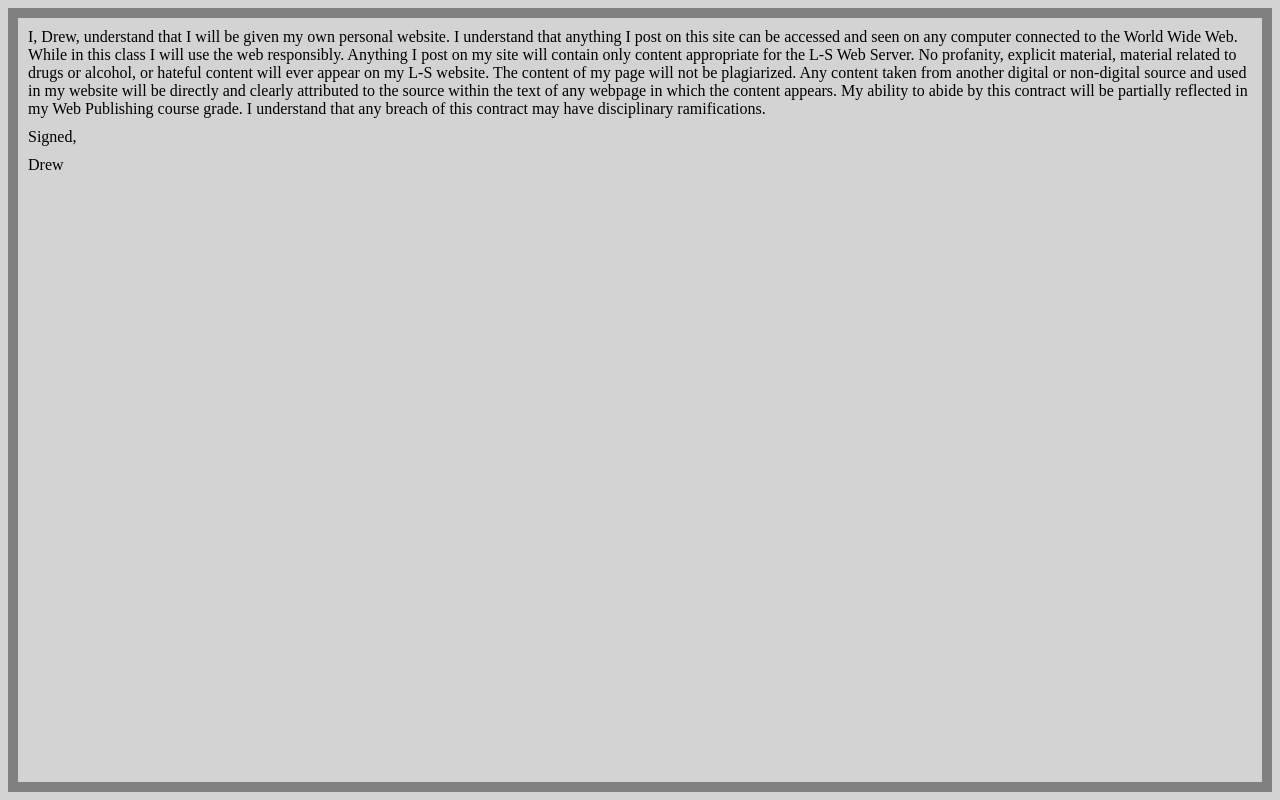
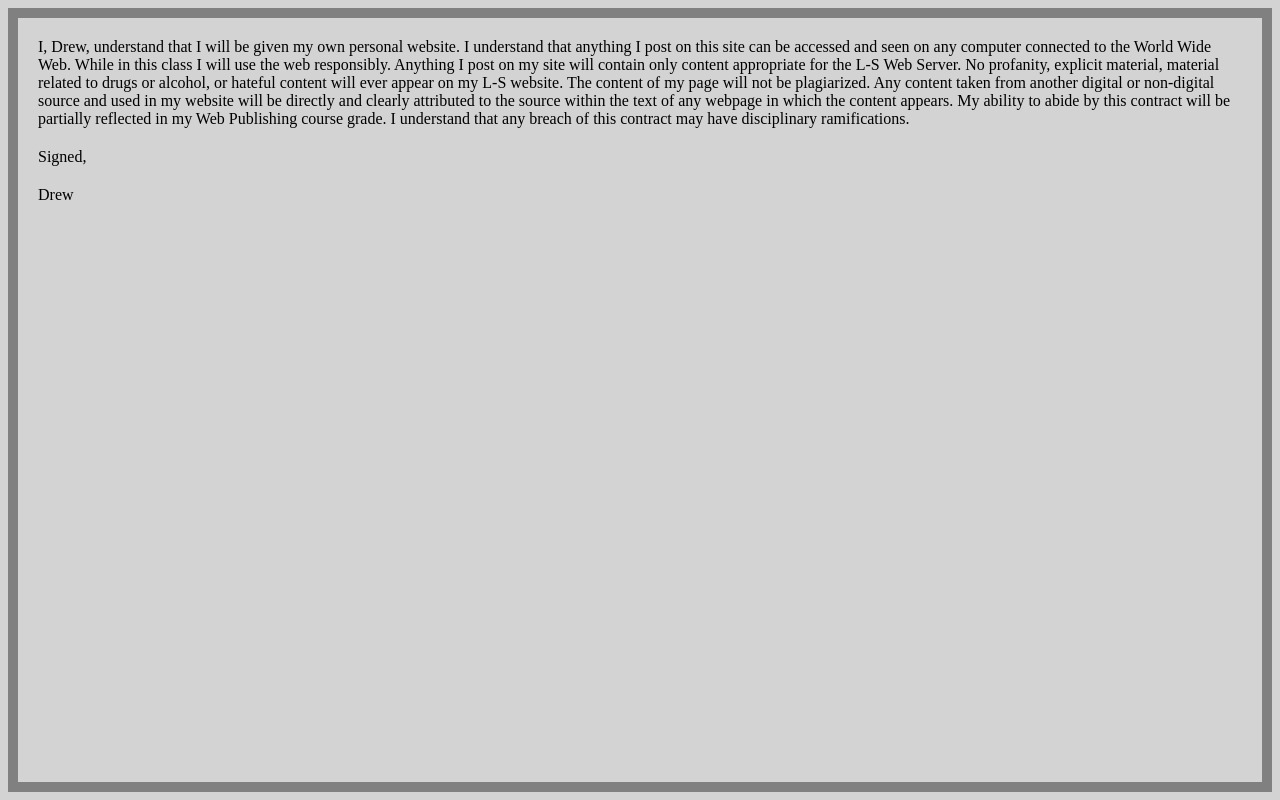
Before and after one commit to drew1008/Site, a plain HTML site: page contract.html in a window 1280 px wide. Drawn offline with Linux system fonts and the light colour scheme.

Commit message:
Style Edit

```diff
--- a/style2.css
+++ b/style2.css
@@ -50,5 +50,5 @@ p.desc {
 }
 p {
   border-style: hidden;
-  margin: 10px 10px 10px 10px;
+  margin: 20px 20px 20px 20px;
 }
```
